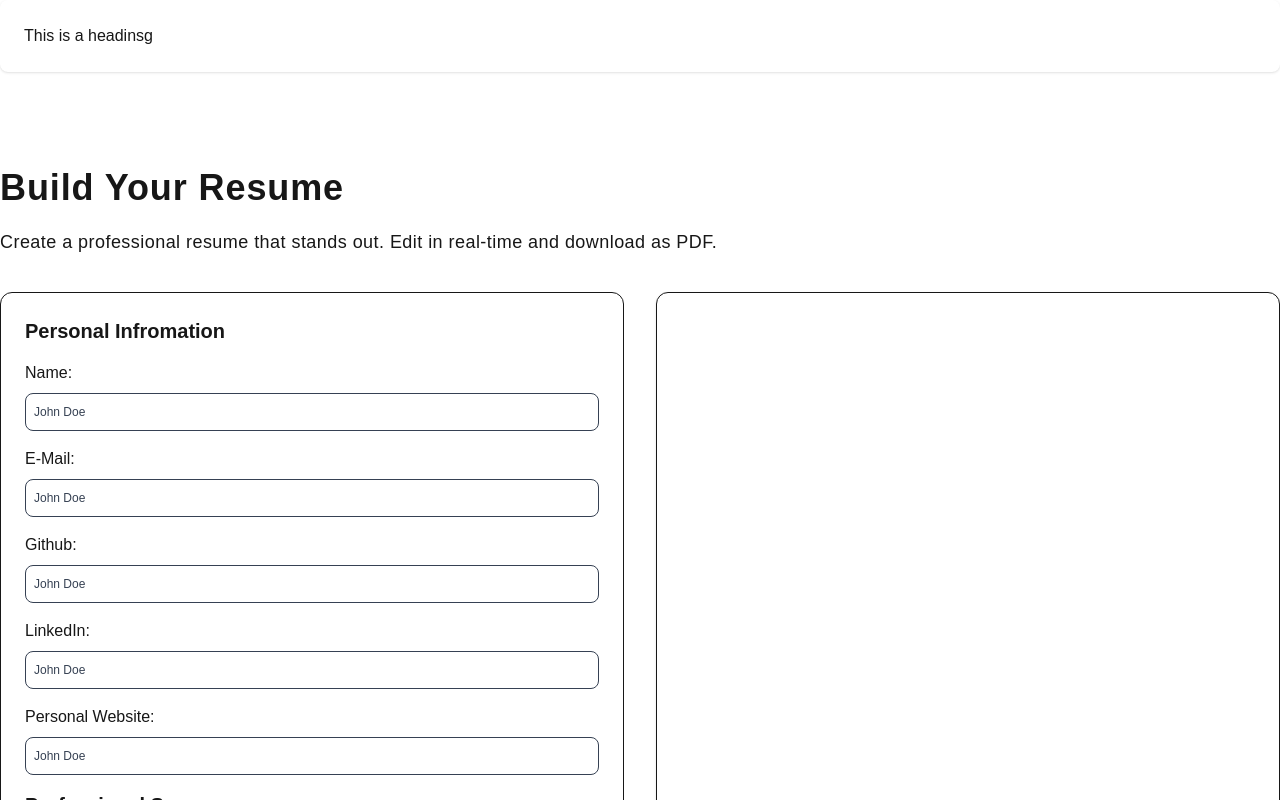
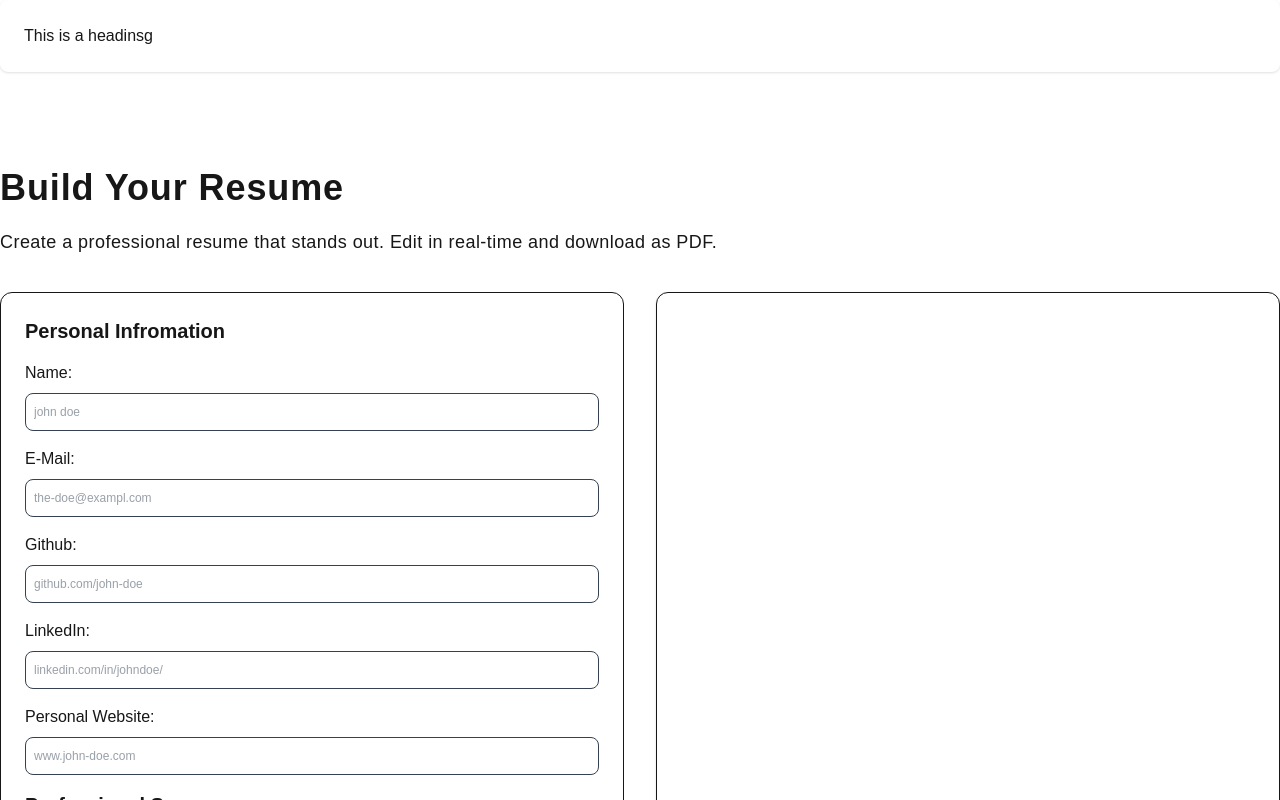
Before and after one commit to Justin-Bento/cv-application, a Next.js app: page /resume in a window 1280 px wide. Shown: the top 800 px of the page. Built offline with nearby package versions, Linux system fonts and the light colour scheme.

Commit message:
Changed variable with placholder and added sample text.

```diff
--- a/src/app/resume/page.tsx
+++ b/src/app/resume/page.tsx
@@ -26,7 +26,7 @@ export default function Resume() {
                   <input
                     type="text"
                     className="border rounded-lg py-2.5 px-2 p-1 text-xs text-gray-700"
-                    value="John Doe"
+                    placeholder="john doe"
                   />
                 </li>
                 <li className="flex flex-col gap-2">
@@ -34,7 +34,7 @@ export default function Resume() {
                   <input
                     type="text"
                     className="border rounded-lg py-2.5 px-2 p-1 text-xs text-gray-700"
-                    value="John Doe"
+                    placeholder="the-doe@exampl.com"
                   />
                 </li>
                 <li className="flex flex-col gap-2">
@@ -42,7 +42,7 @@ export default function Resume() {
                   <input
                     type="text"
                     className="border rounded-lg py-2.5 px-2 p-1 text-xs text-gray-700"
-                    value="John Doe"
+                    placeholder="github.com/john-doe"
                   />
                 </li>
                 <li className="flex flex-col gap-2">
@@ -50,7 +50,7 @@ export default function Resume() {
                   <input
                     type="text"
                     className="border rounded-lg py-2.5 px-2 p-1 text-xs text-gray-700"
-                    value="John Doe"
+                    placeholder="linkedin.com/in/johndoe/"
                   />
                 </li>
                 <li className="flex flex-col gap-2">
@@ -58,7 +58,7 @@ export default function Resume() {
                   <input
                     type="text"
                     className="border rounded-lg py-2.5 px-2 p-1 text-xs text-gray-700"
-                    value="John Doe"
+                    placeholder="www.john-doe.com"
                   />
                 </li>
               </ul>
```
